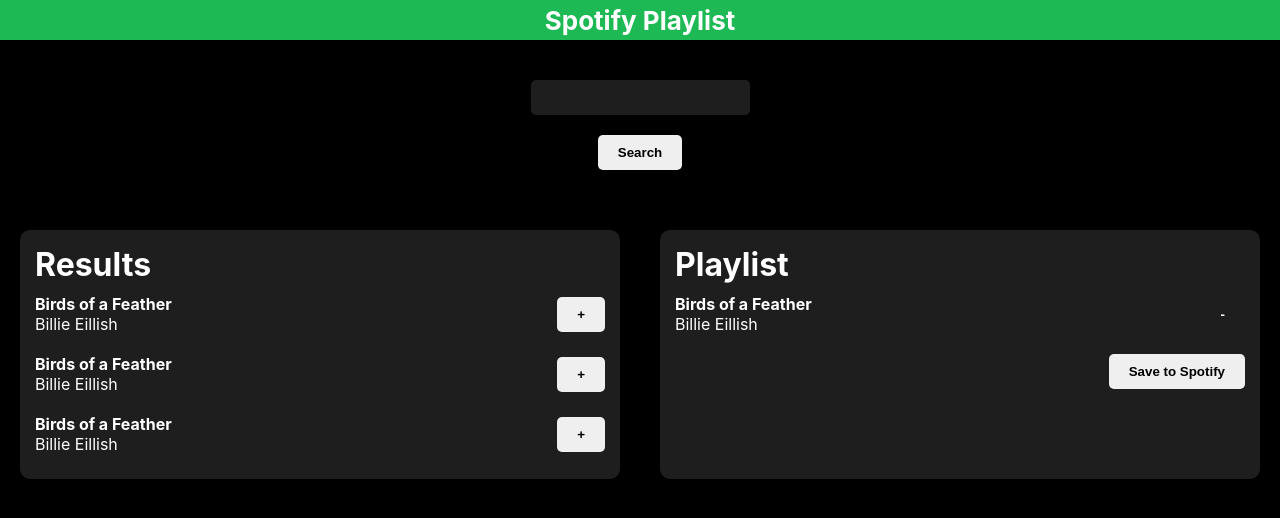
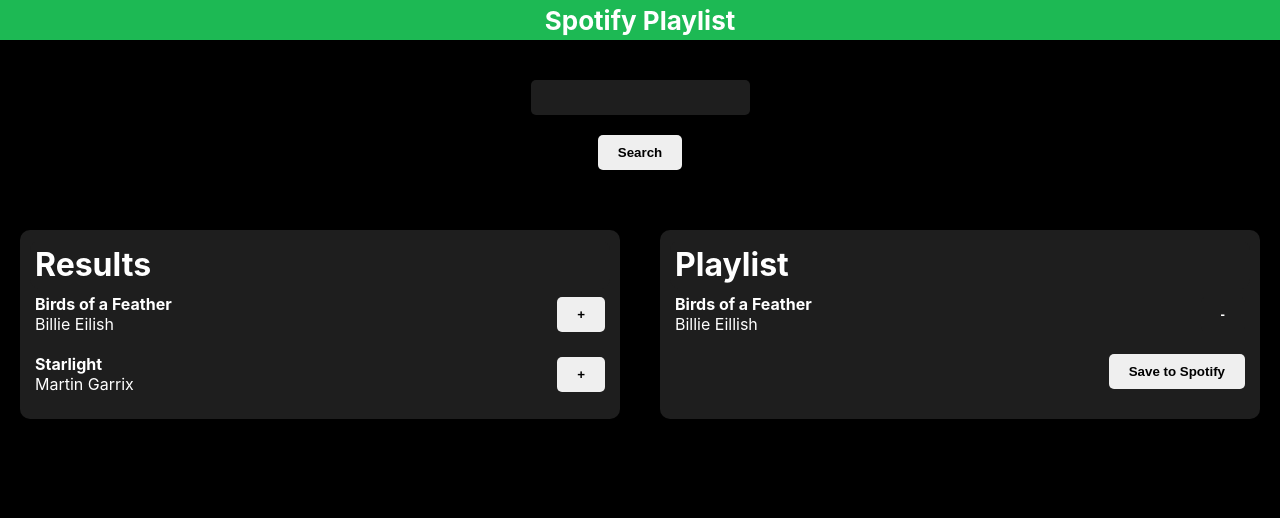
Before and after one commit to bernardolr/Jamming, a React (Create React App) app: page / in a window 1280 px wide. Shown: the top 518 px of the page. Built offline with nearby package versions, Linux system fonts and the light colour scheme.

Commit message:
Added functionality to add SongName and artist from an object to the results card

```diff
--- a/src/AddTrack.js
+++ b/src/AddTrack.js
@@ -2,24 +2,31 @@
 import './App.css';
 import Button from './Button';
 
-function AddTrack({text, name, artist, album}) {
+function AddTrack({id, name, artist}) {
 
-const [songName, setSongName] = useState('Birds of a Feather');
-const [artistName, setArtistName] = useState('Billie Eillish');
+const [songName, setSongName] = useState(name);
+const [artistName, setArtistName] = useState(artist);
 //const [albumName, setAlbumName] = useState('');
-
 const [trackText, setTrackText] = useState('');
 
     const handleChangeText = () => {
         setTrackText('Text Changed!');
       };
 
+    const handleChangeSongName = () => {
+        setSongName(name);
+    };
+
+    const handleChangeArtistName = () => {
+        setSongName(artist);
+    };
+
     return (
         <div className='Row' >
             <div id='Track'>
                 <div id='Track-Info'>
-                    <div id='Song-Name'>{songName}</div>
-                    <div>{artistName} </div>
+                    <div id='Song-Name' >{songName}</div>
+                    <div >{artistName}</div>
 
                 </div>
 
--- a/src/App.js
+++ b/src/App.js
@@ -18,8 +18,6 @@
       <div className='Row'>
         <div className='Card'> <SearchResults/> </div>
         <div className='Card'> <Playlist/></div>
-
-
       </div>
 
 
--- a/src/SearchResults.js
+++ b/src/SearchResults.js
@@ -2,15 +2,36 @@
 import './App.css';
 import AddTrack from './AddTrack';
 
+
+
 function SearchResults() {
+
+    const object = {
+        song1: {
+            name: "Birds of a Feather",
+            artist: "Billie Eilish"
+        },
+        song2: {
+            name: "Starlight",
+            artist: "Martin Garrix"
+
+        }
+    }
+
+    const tracks = [];
+
+    Object.entries(object).forEach(([id, { name, artist }]) => {
+        tracks.push(<AddTrack key={id} id={id} name={name} artist={artist} />);
+    });
+
 
 
     return (
         <div >
             <h1 className='Card-Header'>Results</h1>
-            <AddTrack />
-            <AddTrack />
-            <AddTrack />
+            <div>
+                {tracks}
+            </div>
 
 
 
```
